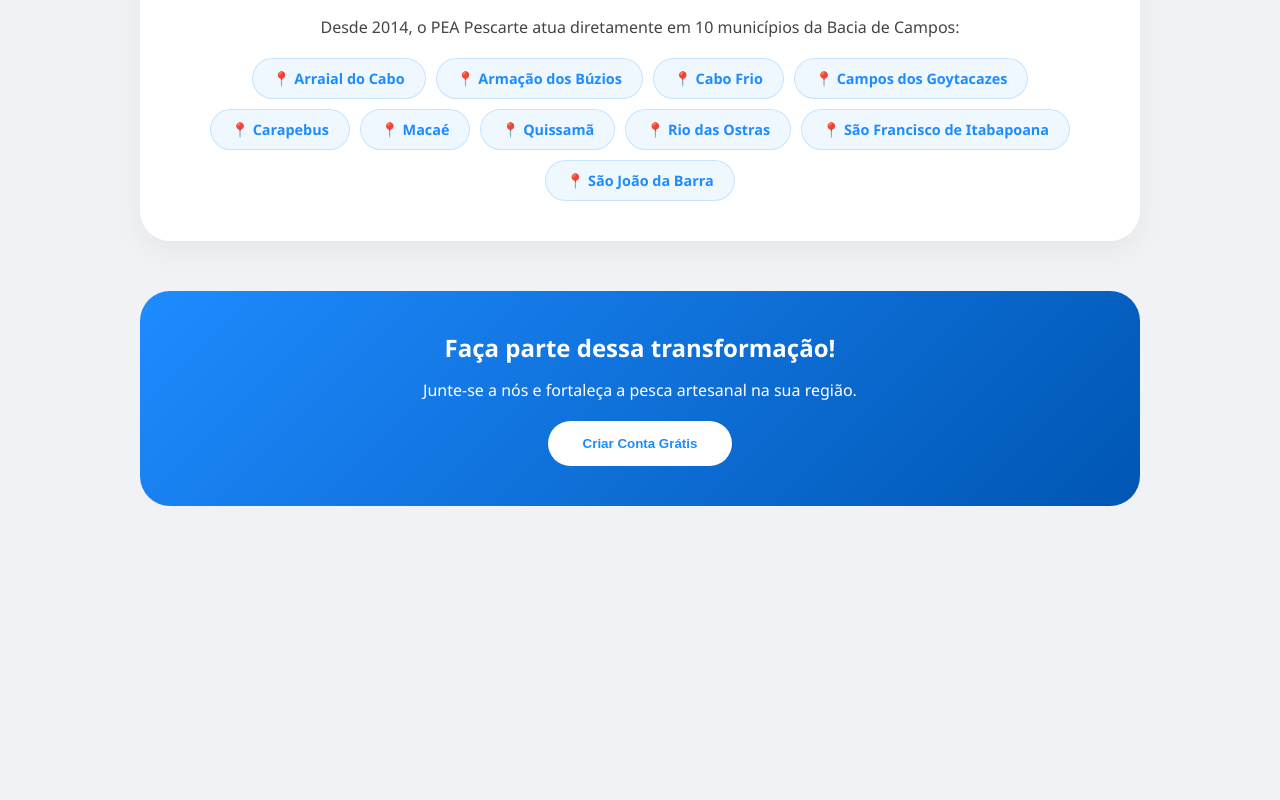
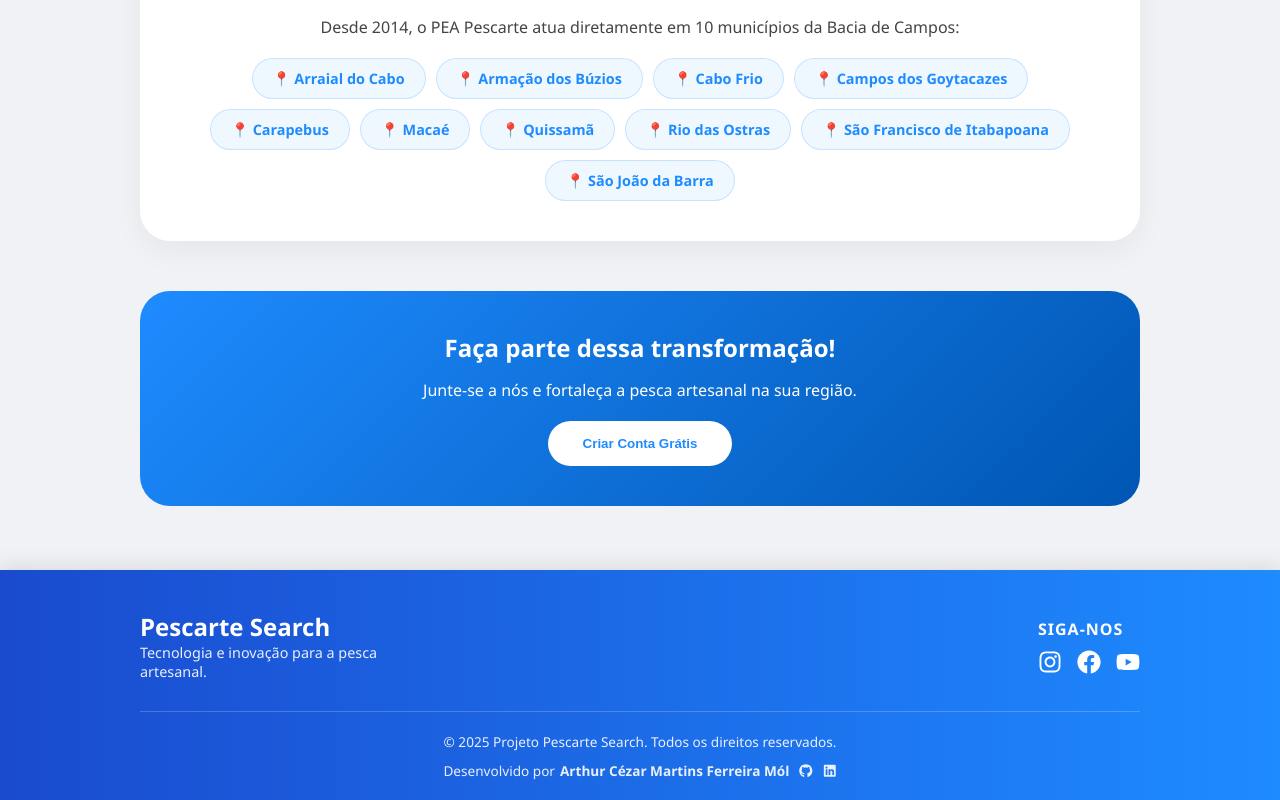
Before and after one commit to arthurcezarmol/projeto-POO-Dev, a React (Vite) app in the folder frontend/: page /sobre in a window 1280 px wide. Shown: the part 899-1699 px from the top of the page. Before the commit the page ends 1469 px from the top, so only its background shows below. Built offline with nearby package versions, Linux system fonts and the light colour scheme.

Commit message:
Alteração no footer do site

```diff
--- a/frontend/src/App.css
+++ b/frontend/src/App.css
@@ -3,3 +3,16 @@
     max-width: 900px;
     margin: 2rem auto;
 }
+
+/* Faz a div principal ocupar a altura total da tela */
+.app-container {
+  display: flex;
+  flex-direction: column;
+  min-height: 100vh; /* 100% da altura da viewport */
+}
+
+/* Faz o conteúdo do meio crescer para ocupar o espaço vazio */
+.content-wrap {
+  flex: 1;
+  /* Isso empurra o footer para baixo se a página tiver pouco conteúdo */
+}
--- a/frontend/src/App.jsx
+++ b/frontend/src/App.jsx
@@ -5,6 +5,7 @@
 import { BrowserRouter as Router, Routes, Route } from 'react-router-dom';
 
 import Navbar from './components/Navbar/Navbar';
+import Footer from './components/Footer/Footer';
 import './App.css'
 
 // Importando todas as páginas que são acessadas pela Navbar
@@ -20,10 +21,11 @@
 
 function App() {
   return (
-    <>
+    <div className='app-container'>
       {/* Coloque a Navbar FORA do <Routes> */}
       {/* Ela será renderizada uma vez e permanecerá na tela sempre */}
       <Navbar />
+
       <main>
         {/* O componente Routes define a área onde as páginas serão trocadas */}
         <AuthProvider>
@@ -39,7 +41,9 @@
           </Routes>
         </AuthProvider>
       </main>
-    </>
+
+      <Footer /> {/* O Footer fica aqui embaixo, fora das rotas */}
+    </div>
   );
 }
 
--- /dev/null
+++ b/frontend/src/components/Footer/Footer.css
@@ -0,0 +1,117 @@
+/* Footer.css */
+
+.footer-container {
+    background: linear-gradient(to right, #1a4bcf, #1e8bff); /* Azul degradê */
+    color: white;
+    padding: 40px 20px 20px 20px;
+    margin-top: auto; /* Empurra o footer para baixo se a pág for curta */
+    font-family: 'Segoe UI', Tahoma, Geneva, Verdana, sans-serif;
+    box-shadow: 0 -4px 20px rgba(0,0,0,0.1); /* Sombra invertida (para cima) */
+}
+
+.footer-content {
+    max-width: 1000px;
+    margin: 0 auto;
+    display: flex;
+    justify-content: space-between;
+    align-items: center;
+    flex-wrap: wrap; /* Para celular */
+    gap: 20px;
+}
+
+.footer-logo-img {
+    height: 60px;           /* Define a altura fixa */
+    width: auto;            /* A largura se ajusta sozinha */
+    margin-bottom: 10px;    /* Espaço para o slogan embaixo */
+
+    /* Opcional: Filtro para deixar a logo branca se ela for colorida e não contrastar bem */
+    /* filter: brightness(0) invert(1); */
+}
+
+.logo-section p {
+    font-size: 0.9rem;
+    opacity: 0.9;
+    max-width: 300px;       /* Evita que o texto estique muito */
+}
+
+/* Redes Sociais */
+.social-section h3 {
+    font-size: 1rem;
+    margin-bottom: 10px;
+    text-transform: uppercase;
+    letter-spacing: 1px;
+}
+
+.social-icons {
+    display: flex;
+    gap: 15px;
+}
+
+.social-link {
+    color: white;
+    font-size: 1.5rem;
+    transition: transform 0.3s, color 0.3s;
+    display: flex;
+    align-items: center;
+}
+
+.social-link:hover {
+    color: #a8d5ff; /* Azul clarinho no hover */
+    transform: translateY(-3px);
+}
+
+/* Linha Divisória */
+.footer-divider {
+    border: 0;
+    height: 1px;
+    background: rgba(255, 255, 255, 0.2);
+    margin: 30px auto 20px auto;
+    max-width: 1000px;
+}
+
+/* Parte Inferior (Créditos) */
+.footer-bottom {
+    text-align: center;
+    font-size: 0.85rem;
+    opacity: 0.9;
+    display: flex;
+    flex-direction: column;
+    gap: 5px;
+}
+
+.dev-credit {
+    margin-top: 5px;
+    display: flex;
+    justify-content: center;
+    align-items: center;
+    gap: 5px;
+}
+
+.dev-credit strong {
+    color: #fff;
+    font-weight: 700;
+}
+
+.dev-credit a {
+    color: white;
+    text-decoration: none;
+    display: flex;
+    align-items: center;
+    transition: color 0.2s;
+}
+
+.dev-credit a:hover {
+    color: #a8d5ff;
+}
+
+/* Responsividade para Celular */
+@media (max-width: 600px) {
+    .footer-content {
+        flex-direction: column;
+        text-align: center;
+    }
+
+    .footer-logo-img {
+        margin: 0 auto 10px auto; /* Centraliza a logo no celular */
+    }
+}
--- /dev/null
+++ b/frontend/src/components/Footer/Footer.jsx
@@ -0,0 +1,49 @@
+import React from 'react';
+import { FaFacebook, FaInstagram, FaGithub, FaLinkedin, FaYoutube } from 'react-icons/fa';
+import './Footer.css';
+
+import logo from '../../assets/logo-pescarte.png';
+
+function Footer() {
+    return (
+        <footer className="footer-container">
+            <div className="footer-content">
+
+                {/* 1. Lado Esquerdo: Logo e Slogan */}
+                <div className="footer-section logo-section">
+                    {/* <img src={logo} alt="Logo Pescarte" className="footer-logo-img" /> */}
+                    <h2 className="footer-logo">Pescarte Search</h2>
+                    <p>Tecnologia e inovação para a pesca artesanal.</p>
+                </div>
+
+                {/* 2. Lado Direito: Redes Sociais ou Links */}
+                <div className="footer-section social-section">
+                    <h3>Siga-nos</h3>
+                    <div className="social-icons">
+                        <a href="https://www.instagram.com/peapescarte/" className="social-link"><FaInstagram /></a>
+                        <a href="https://www.facebook.com/peapescarte/" className="social-link"><FaFacebook /></a>
+                        <a href="https://www.youtube.com/PEAPescarte" className='social-link'><FaYoutube /></a>
+                    </div>
+                </div>
+            </div>
+
+            <hr className="footer-divider" />
+
+            {/* 3. Parte Inferior: Copyright e Desenvolvedor */}
+            <div className="footer-bottom">
+                <p>&copy; 2025 Projeto Pescarte Search. Todos os direitos reservados.</p>
+                <p className="dev-credit">
+                    Desenvolvido por <strong>Arthur Cézar Martins Ferreira Mól</strong>
+                    <a href="https://github.com/arthurcezarmol" target="_blank" rel="noopener noreferrer">
+                        <FaGithub style={{ marginLeft: '5px' }} />
+                    </a>
+                    <a href="#" target="_blank" rel="noopener noreferrer">
+                        <FaLinkedin style={{ marginLeft: '5px' }} />
+                    </a>
+                </p>
+            </div>
+        </footer>
+    );
+}
+
+export default Footer;
```
Also changed, not shown: frontend/src/assets/imagem-pescador-main.jpg (renamed from frontend/src/imagens/imagem-pescador-main.jpg), frontend/src/assets/logo-pescarte.png (added).
